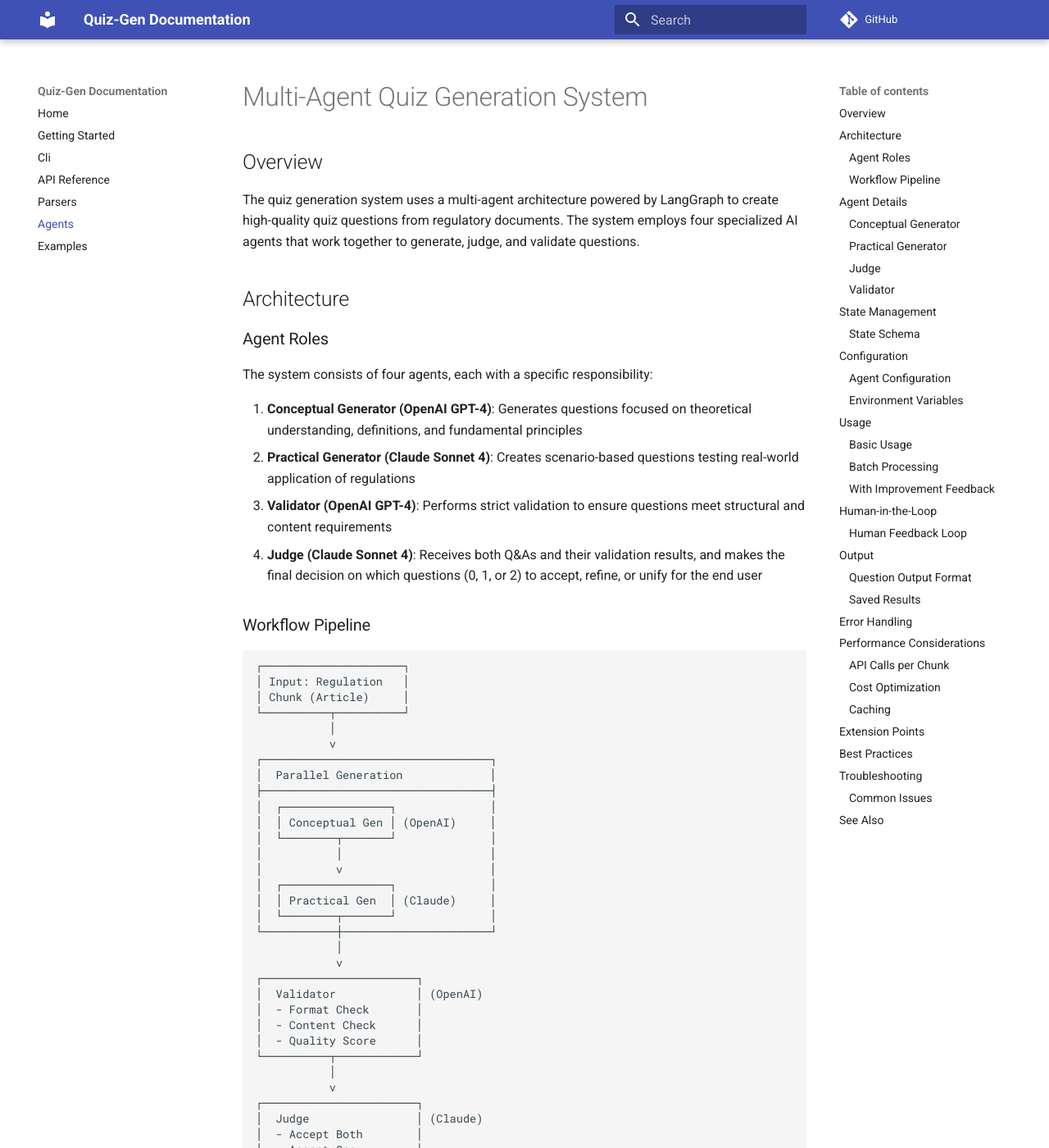
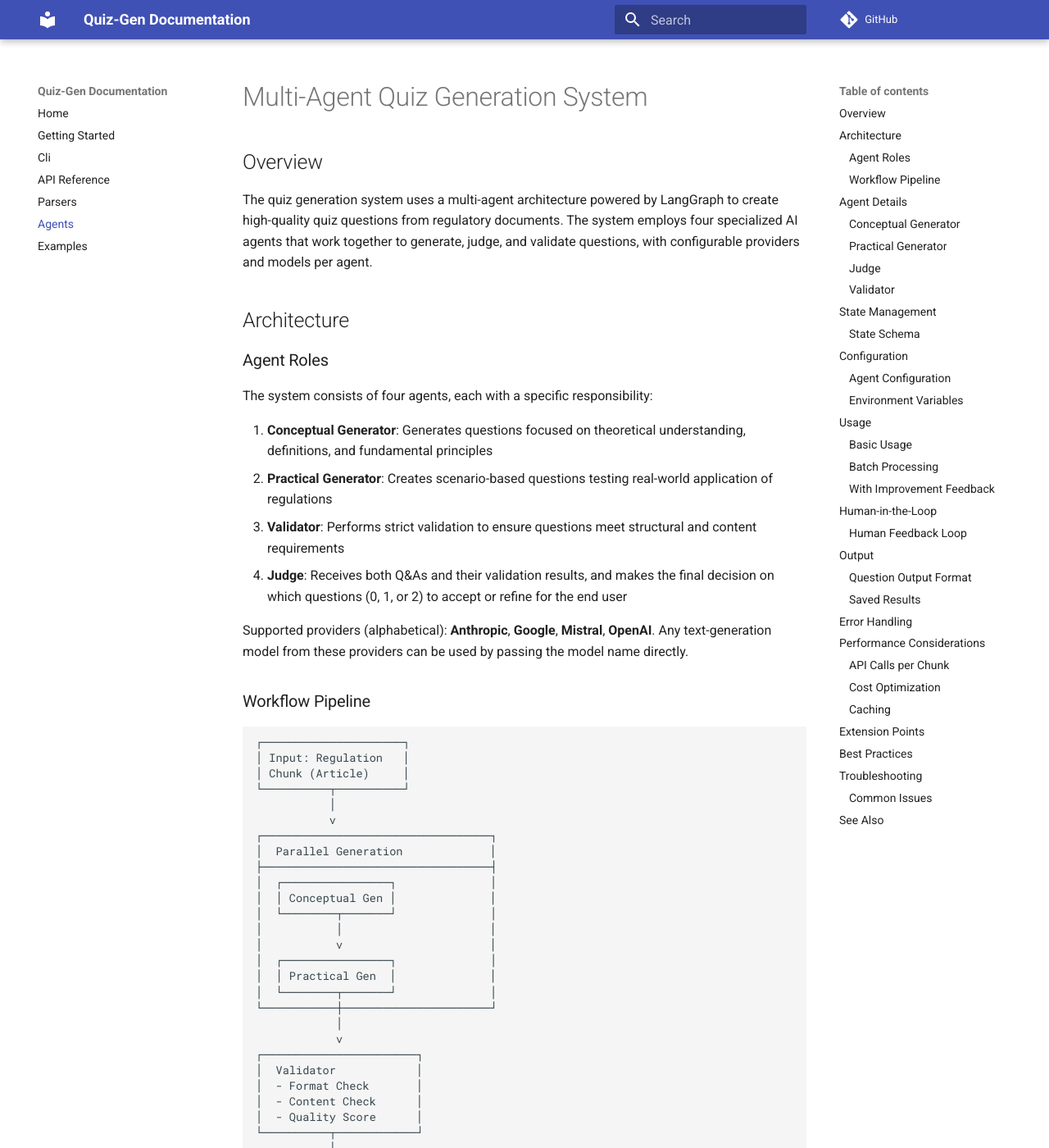
Before and after one commit to yauheniya-ai/quiz-gen, an MkDocs documentation site: the page built from docs/agents.md, in a window 1280 px wide and 1400 px high. Shown: the whole window at 82% size. Built offline with MkDocs 1.6.1 and Material for MkDocs 9.7.7, drawn with Linux system fonts in a browser that asks for light colours; comment, search, counter and statistics services are not loaded; some of the changed text lies outside the part shown.

Commit message:
docs: Update agents.md for RTD

````diff
--- a/docs/agents.md
+++ b/docs/agents.md
@@ -2,7 +2,7 @@
 
 ## Overview
 
-The quiz generation system uses a multi-agent architecture powered by LangGraph to create high-quality quiz questions from regulatory documents. The system employs four specialized AI agents that work together to generate, judge, and validate questions.
+The quiz generation system uses a multi-agent architecture powered by LangGraph to create high-quality quiz questions from regulatory documents. The system employs four specialized AI agents that work together to generate, judge, and validate questions, with configurable providers and models per agent.
 
 ## Architecture
 
@@ -10,10 +10,12 @@ The quiz generation system uses a multi-agent architecture powered by LangGraph
 
 The system consists of four agents, each with a specific responsibility:
 
-1. **Conceptual Generator (OpenAI GPT-4)**: Generates questions focused on theoretical understanding, definitions, and fundamental principles
-2. **Practical Generator (Claude Sonnet 4)**: Creates scenario-based questions testing real-world application of regulations
-3. **Validator (OpenAI GPT-4)**: Performs strict validation to ensure questions meet structural and content requirements
-4. **Judge (Claude Sonnet 4)**: Receives both Q&As and their validation results, and makes the final decision on which questions (0, 1, or 2) to accept, refine, or unify for the end user
+1. **Conceptual Generator**: Generates questions focused on theoretical understanding, definitions, and fundamental principles
+2. **Practical Generator**: Creates scenario-based questions testing real-world application of regulations
+3. **Validator**: Performs strict validation to ensure questions meet structural and content requirements
+4. **Judge**: Receives both Q&As and their validation results, and makes the final decision on which questions (0, 1, or 2) to accept or refine for the end user
+
+Supported providers (alphabetical): **Anthropic**, **Google**, **Mistral**, **OpenAI**. Any text-generation model from these providers can be used by passing the model name directly.
 
 ### Workflow Pipeline
 
@@ -28,18 +30,18 @@ The system consists of four agents, each with a specific responsibility:
 │  Parallel Generation             │
 ├──────────────────────────────────┤
 │  ┌────────────────┐              │
-│  │ Conceptual Gen │ (OpenAI)     │
+│  │ Conceptual Gen │              │
 │  └────────┬───────┘              │
 │           │                      │
 │           v                      │
 │  ┌────────────────┐              │
-│  │ Practical Gen  │ (Claude)     │
+│  │ Practical Gen  │              │
 │  └────────┬───────┘              │
 └───────────┼──────────────────────┘
             │
             v
 ┌───────────────────────┐
-│  Validator            │ (OpenAI)
+│  Validator            │
 │  - Format Check       │
 │  - Content Check      │
 │  - Quality Score      │
@@ -47,7 +49,7 @@ The system consists of four agents, each with a specific responsibility:
            │
            v
 ┌───────────────────────┐
-│  Judge                │ (Claude)
+│  Judge                │
 │  - Accept Both        │
 │  - Accept One         │
 │  - Unify              │
@@ -69,7 +71,7 @@ The system consists of four agents, each with a specific responsibility:
 
 **Purpose**: Generate questions that test theoretical knowledge and understanding of regulatory concepts.
 
-**Model**: OpenAI GPT-4
+**Model**: Configurable provider/model
 
 **Focus Areas**:
 - Definitions and terminology
@@ -104,7 +106,7 @@ The system consists of four agents, each with a specific responsibility:
 
 **Purpose**: Create scenario-based questions that test application of regulations in real-world situations.
 
-**Model**: Claude Sonnet 4
+**Model**: Configurable provider/model
 
 **Focus Areas**:
 - Real-world scenarios
@@ -118,15 +120,17 @@ The system consists of four agents, each with a specific responsibility:
 
 **Purpose**: Evaluate both generated questions and decide on the best output strategy.
 
-**Model**: Claude Sonnet 4
+**Model**: Configurable provider/model
 
 **Decision Types**:
 
 1. **accept_both**: Both questions are high quality and test different aspects
 2. **accept_conceptual**: Only the conceptual question is valid and high quality
 3. **accept_practical**: Only the practical question is valid and high quality
-4. **unify**: Questions are too similar or can be combined into one superior question
-5. **reject_both**: Neither question is suitable
+4. **refine_conceptual**: Conceptual question needs refinements
+5. **refine_practical**: Practical question needs refinements
+6. **refine_both**: Both questions need refinements
+7. **reject_both**: Neither question is suitable
 
 **Evaluation Criteria**:
 - Validator's pass/fail and issues for each question (primary filter)
@@ -139,14 +143,20 @@ The system consists of four agents, each with a specific responsibility:
 **Output Format**:
 ```json
 {
-  "decision": "accept_both|accept_conceptual|accept_practical|reject_both|unify",
+  "decision": "accept_both|accept_conceptual|accept_practical|reject_both|refine_conceptual|refine_practical|refine_both",
   "reasoning": "Brief explanation of your decision, referencing validator results",
-  "output": {
-    "conceptual": {...},  // Only if accepted
-    "practical": {...},   // Only if accepted
-    "unified": {...}      // Only if decision is "unify"
-  },
-  "improvements_made": ["List of improvements if refined"]
+  "improvements_made": ["List of improvements if refined"],
+  "questions": [
+    {
+      "question": "The question text",
+      "options": {"A": "...", "B": "...", "C": "...", "D": "..."},
+      "correct_answer": "A",
+      "explanations": {"A": "...", "B": "...", "C": "...", "D": "..."},
+      "source_reference": "Article X, Chapter Y",
+      "difficulty": "easy|medium|hard",
+      "focus": "conceptual|practical"
+    }
+  ]
 }
 ```
 
@@ -155,7 +165,7 @@ The system consists of four agents, each with a specific responsibility:
 **Purpose**: Perform strict validation of question format and content requirements before judging.
 
 
-**Model**: OpenAI GPT-4
+**Model**: Configurable provider/model
 
 **Validation Checks (run before judging):**
 
@@ -242,28 +254,40 @@ All agents are configured through the `AgentConfig` class:
 from quiz_gen.agents.config import AgentConfig
 
 config = AgentConfig(
-    # API Keys (or load from environment)
-    openai_api_key="sk-...",
-    anthropic_api_key="sk-ant-...",
+  # API Keys (or load from environment)
+  openai_api_key="sk-...",
+  anthropic_api_key="sk-ant-...",
+  google_api_key="...",  # or GEMINI_API_KEY via .env
+  mistral_api_key="...",
 
-    # Model Selection
-    conceptual_model="gpt-4o",
-    practical_model="claude-sonnet-4-20250514",
-    judge_model="claude-sonnet-4-20250514",
-    validator_model="gpt-4o",
+  # Provider + Model Selection per agent
+  conceptual_provider="openai",
+  practical_provider="anthropic",
+  validator_provider="google",
+  judge_provider="mistral",
+  conceptual_model="gpt-4o",
+  practical_model="claude-sonnet-4-20250514",
+  validator_model="gemini-2.5-flash",
+  judge_model="mistral-large-latest",
 
-    # Generation Settings
-    temperature=0.7,
-    max_tokens=2000,
+  # Per-agent Generation Settings
+  conceptual_temperature=1.0,
+  practical_temperature=1.0,
+  judge_temperature=1.0,
+  validator_temperature=1.0,
+  conceptual_max_tokens=2000,
+  practical_max_tokens=2000,
+  judge_max_tokens=3000,
+  validator_max_tokens=2000,
 
-    # Workflow Settings
-    auto_accept_valid=False,
-    save_intermediate_results=True,
-    output_directory="data/quizzes",
+  # Workflow Settings
+  auto_accept_valid=False,
+  save_intermediate_results=True,
+  output_directory="data/quizzes",
 
-    # Validation Settings
-    min_validation_score=6,
-    strict_validation=True
+  # Validation Settings
+  min_validation_score=6,
+  strict_validation=True,
 )
 ```
 
@@ -274,6 +298,9 @@ The system automatically loads configuration from a `.env` file:
 ```bash
 OPENAI_API_KEY=your_openai_key
 ANTHROPIC_API_KEY=your_anthropic_key
+MISTRAL_API_KEY=your_mistral_key
+GOOGLE_API_KEY=your_google_key
+# GEMINI_API_KEY is also supported as an alias for Google
 ```
 
 ## Usage
````
Also changed, not shown: other parts of docs/agents.md (+13 -11 lines).
